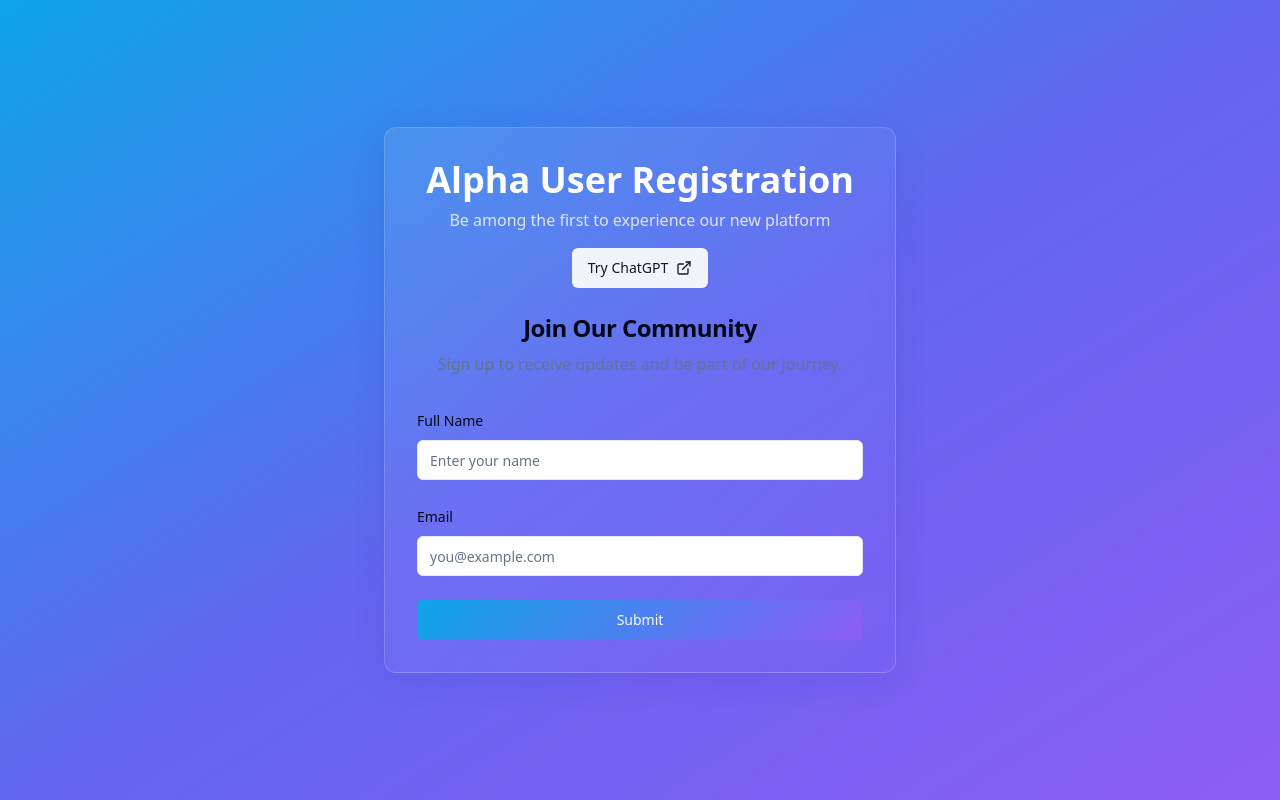
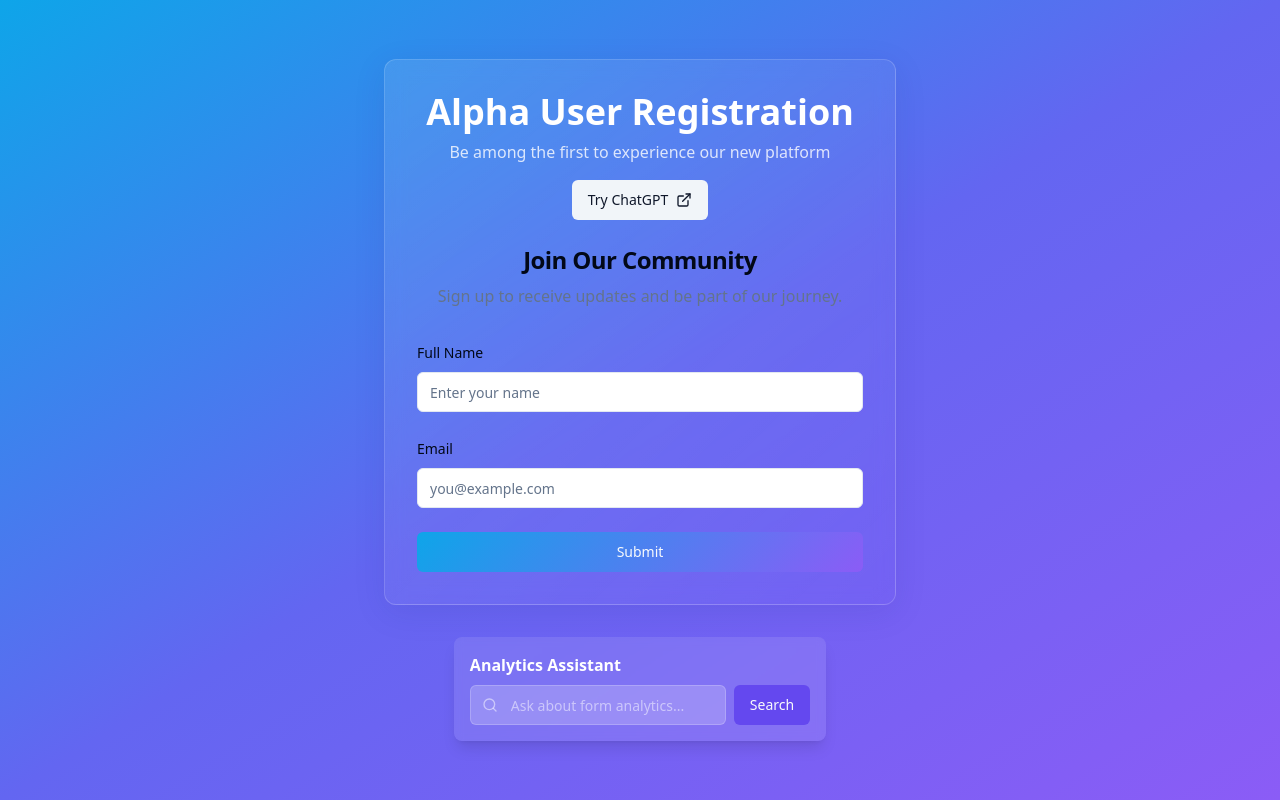
Before and after one commit to Sakib7696/alpha-user-gatherer-form, a React (Vite) app: page / in a window 1280 px wide. Built offline with nearby package versions, Linux system fonts and the light colour scheme.

Commit message:
feat: Add ChatGPT search bar
Adds a ChatGPT search bar to the page for querying data related to form submissions.

```diff
--- /dev/null
+++ b/src/components/FormAnalyticsSearch.tsx
@@ -0,0 +1,84 @@
+
+import React, { useState } from "react";
+import { Search } from "lucide-react";
+import { Input } from "@/components/ui/input";
+import { Button } from "@/components/ui/button";
+import { useToast } from "@/hooks/use-toast";
+
+const SAMPLE_RESPONSES: Record<string, string> = {
+  "how many users filled the form": "Based on current data, 42 users have filled out the form.",
+  "how many users submitted": "So far, 38 users have successfully submitted the form.",
+  "how many users left in the middle": "Approximately 4 users started but didn't complete the form submission process.",
+  "form conversion rate": "The current form conversion rate is approximately 90.5%.",
+  "default": "I don't have specific information on that query. Please try asking about form submissions, completion rates, or user abandonment statistics."
+};
+
+const FormAnalyticsSearch = () => {
+  const [query, setQuery] = useState("");
+  const [answer, setAnswer] = useState("");
+  const [isLoading, setIsLoading] = useState(false);
+  const { toast } = useToast();
+
+  const handleSearch = (e: React.FormEvent) => {
+    e.preventDefault();
+    if (!query.trim()) {
+      toast({
+        title: "Empty query",
+        description: "Please enter a question to search.",
+        variant: "destructive",
+      });
+      return;
+    }
+
+    setIsLoading(true);
+
+    // Simulate API call with timeout
+    setTimeout(() => {
+      const normalizedQuery = query.toLowerCase();
+
+      // Check if the query contains keywords related to form analytics
+      let responseText = SAMPLE_RESPONSES.default;
+
+      Object.keys(SAMPLE_RESPONSES).forEach(key => {
+        if (normalizedQuery.includes(key) ||
+            key.includes(normalizedQuery) ||
+            normalizedQuery.includes(key.split(" ").slice(2).join(" "))) {
+          responseText = SAMPLE_RESPONSES[key];
+        }
+      });
+
+      setAnswer(responseText);
+      setIsLoading(false);
+    }, 800);
+  };
+
+  return (
+    <div className="rounded-lg overflow-hidden shadow-lg bg-white/10 backdrop-blur-sm p-4 mt-8">
+      <h3 className="text-white font-semibold mb-2">Analytics Assistant</h3>
+
+      <form onSubmit={handleSearch} className="flex gap-2">
+        <div className="relative flex-1">
+          <Search className="absolute left-3 top-1/2 transform -translate-y-1/2 text-white/50" size={16} />
+          <Input
+            type="text"
+            placeholder="Ask about form analytics..."
+            value={query}
+            onChange={(e) => setQuery(e.target.value)}
+            className="pl-10 bg-white/20 border-white/20 text-white placeholder:text-white/50 w-full"
+          />
+        </div>
+        <Button type="submit" disabled={isLoading}>
+          {isLoading ? "Searching..." : "Search"}
+        </Button>
+      </form>
+
+      {answer && (
+        <div className="mt-4 p-4 rounded-md bg-white/20 text-white">
+          <p>{answer}</p>
+        </div>
+      )}
+    </div>
+  );
+};
+
+export default FormAnalyticsSearch;
--- a/src/pages/Index.tsx
+++ b/src/pages/Index.tsx
@@ -2,6 +2,7 @@
 import { useState } from "react";
 import SignupForm from "../components/SignupForm";
 import ThankYouMessage from "../components/ThankYouMessage";
+import FormAnalyticsSearch from "../components/FormAnalyticsSearch";
 import { Button } from "@/components/ui/button";
 import { ExternalLink } from "lucide-react";
 
@@ -16,7 +17,7 @@ const Index = () => {
 
   return (
     <div className="min-h-screen bg-gradient-to-br from-brand-blue via-brand-indigo to-brand-purple">
-      <div className="container min-h-screen flex items-center justify-center px-4 py-12">
+      <div className="container min-h-screen flex flex-col items-center justify-center px-4 py-12">
         <div className="form-container w-full max-w-lg rounded-xl p-6 md:p-8 backdrop-blur-sm">
           <div className="mb-6 text-center">
             <h1 className="text-3xl md:text-4xl font-extrabold text-white mb-2">
@@ -46,6 +47,8 @@ const Index = () => {
             <ThankYouMessage name={userName} />
           )}
         </div>
+
+        <FormAnalyticsSearch />
       </div>
     </div>
   );
```
